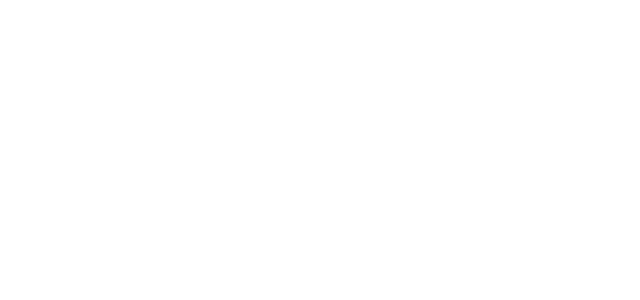
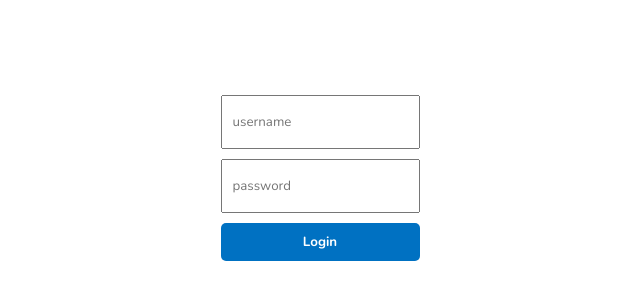
Before and after one commit to aabhishek-chaurasia-au17/hotel_booking_app, a React (Create React App) app in the folder client/: page /login in a window 1280 px wide. Before the commit this address had no page. Shown: the part 222-522 px from the top of the page, without its empty margins (320-960 px from the left). Built offline with nearby package versions, Linux system fonts and the light colour scheme.

Commit message:
login complete

```diff
--- a/client/src/App.js
+++ b/client/src/App.js
@@ -7,6 +7,7 @@
 import Home from "./pages/home/Home";
 import Hotel from "./pages/hotel/Hotel";
 import List from "./pages/list/List";
+import Login from './pages/login/Login';
 
 function App() {
   return (
@@ -15,6 +16,7 @@
         <Route path="/" element={<Home/>}/>
         <Route path="/hotels" element={<List/>}/>
         <Route path="/hotels/:id" element={<Hotel/>}/>
+        <Route path="/login" element={<Login/>}/>
       </Routes>
     </BrowserRouter>
   );
--- a/client/src/components/footer/Footer.js
+++ b/client/src/components/footer/Footer.js
@@ -45,7 +45,7 @@
           <li className="fListItem">Terms & conditions</li>
         </ul>
       </div>
-      <div className="fText">Copyright © 2022 Lamabooking.</div>
+      <div className="fText">Copyright © 2022 Mybooking.com</div>
     </div>
   );
 };
--- a/client/src/components/header/Header.js
+++ b/client/src/components/header/Header.js
@@ -15,6 +15,7 @@
 import { format } from "date-fns";
 import { useNavigate } from "react-router-dom";
 import { SearchContext } from '../../context/SearchContext';
+import { AuthContext } from '../../context/AuthContext';
 
 const Header = ({ type }) => {
   const [destination, setDestination] = useState("");
@@ -35,6 +36,7 @@
   });
 
   const navigate = useNavigate();
+  const {user} = useContext(AuthContext)
 
   const handleOption = (name, operation) => {
     setOptions((prev) => {
@@ -92,7 +94,7 @@
               Get rewarded for your travels – unlock instant savings of 10% or
               more with a free Lamabooking account
             </p>
-            <button className="headerBtn">Sign in / Register</button>
+            {!user && <button className="headerBtn">Sign in / Register</button>}
             <div className="headerSearch">
               <div className="headerSearchItem">
                 <FontAwesomeIcon icon={faBed} className="headerIcon" />
--- a/client/src/components/navbar/Navbar.js
+++ b/client/src/components/navbar/Navbar.js
@@ -1,18 +1,26 @@
-import React from 'react';
 import "./navbar.css"
 import { Link } from 'react-router-dom'
+import React, { useContext } from 'react';
+import { AuthContext } from '../../context/AuthContext';
 
 const Navbar = () => {
+  const {user} = useContext(AuthContext)
+
+  console.log(user);
+
   return (
     <div className="navbar">
       <div className="navContainer">
       <Link to="/" style={{color: "inherit", textDecoration: "none"}}>
         <span className="logo">Mybooking.com</span>
         </Link>
-        <div className="navItems">
-          <button className="navButton">Register</button>
-          <button className="navButton">Login</button>
-        </div>
+
+        {user ? user.details.username : (
+          <div className="navItems">
+            <button className="navButton">Register</button>
+            <button className="navButton">Login</button>
+          </div>
+        )}
       </div>
     </div>
   )
--- /dev/null
+++ b/client/src/components/reserve/Reserve.js
@@ -0,0 +1,21 @@
+import React from 'react'
+import './reserve.css'
+import { FontAwesomeIcon } from "@fortawesome/react-fontawesome";
+import { faCircleXmark } from "@fortawesome/free-solid-svg-icons";
+import useFetch from "../../hooks/useFetch";
+import { useContext, useState } from "react";
+import { SearchContext } from "../../context/SearchContext";
+import axios from "axios";
+import { useNavigate } from "react-router-dom";
+
+const Reserve = ({setOpen, hotelId}) => {
+  return (
+    <div className='reserve'>
+        <div className="rContainer">
+            <FontAwesomeIcon/>
+        </div>
+    </div>
+  )
+}
+
+export default Reserve
--- a/client/src/pages/hotel/Hotel.js
+++ b/client/src/pages/hotel/Hotel.js
@@ -12,18 +12,23 @@
   faLocationDot,
 } from "@fortawesome/free-solid-svg-icons";
 import useFetch from '../../hooks/useFetch';
-import { useLocation } from 'react-router-dom';
+import { useLocation, useNavigate } from 'react-router-dom';
 import { SearchContext } from '../../context/SearchContext';
+import { AuthContext } from '../../context/AuthContext';
+import Reserve from '../../components/reserve/Reserve';
 
 
 const Hotel = () => {
+  const navigate = useNavigate()
   const location = useLocation()
   const id = location.pathname.split("/")[2];
   const [slideNumber, setSlideNumber] = useState(0);
 
   const [open, setOpen] = useState(false);
+  const [openModal, setOpenModal] = useState(false);
 
   const {data, loading, error} = useFetch(`/hotels/find/${id}`)
+  const {user} = useContext(AuthContext)
 
   const {dates, options} = useContext(SearchContext)
 
@@ -53,6 +58,14 @@
 
     setSlideNumber(newSlideNumber)
   };
+
+  const handleClick = () => {
+    if (user) {
+      setOpenModal(true)
+    }else{
+      navigate("/login")
+    }
+  }
 
   return (
     <div>
@@ -124,13 +137,14 @@
               <h2>
                 <b>{days * data.cheapestPrice * options.room}</b> ({days} nights)
               </h2>
-              <button>Reserve or Book Now!</button>
+              <button onClick={handleClick}>Reserve or Book Now!</button>
             </div>
           </div>
         </div>
         <MailList />
         <Footer />
       </div>}
+      {openModal && <Reserve setOpen={setOpenModal} hotelId={id}/>}
     </div>
   );
 };
--- a/client/src/pages/login/Login.js
+++ b/client/src/pages/login/Login.js
@@ -1,19 +1,36 @@
 import React from 'react'
-import { useState } from 'react'
+import { useState, useContext } from 'react'
 import { AuthContext } from '../../context/AuthContext'
+import axios from 'axios'
+import { useNavigate } from 'react-router-dom'
 import "./login.css"
 
 const Login = () => {
-    const [credentials, setDestination] = useState({
+    const [credentials, setCredentials] = useState({
         username: "",
         password:""
     })
 
-    const {loading, error, dispatch} = useContext(AuthContext)
+    const {user, loading, error, dispatch} = useContext(AuthContext)
 
-    const handleChange = () => {
+    const navigate = useNavigate()
 
+    const handleChange = (e) => {
+        setCredentials(prev => ({...prev, [e.target.id]:e.target.value})  )
     }
+
+    const handleClick = async (e) => {
+      e.preventDefault()
+      dispatch({type: "LOGIN_START"})
+      try {
+        const res = await axios.post("/auth/login", credentials)
+        dispatch({type: "LOGIN_SUCCESS", payload: res.data})
+        navigate("/")
+      } catch (error) {
+        dispatch({type: "LOGIN_FAILURE", payload: error.response.data})
+      }
+    }
+
 
   return (
     <div className="login">
@@ -26,7 +43,7 @@
             id="password"
             onChange={handleChange}
             class="lInput"/>
-            <button className='lButton'>Login</button>
+            <button disabled={loading} onClick={handleClick} className='lButton'>Login</button>
             {error && <span>{error.message}</span>}
         </div>
     </div>
```
Also changed, not shown: client/src/components/reserve/reserve.css (added).
